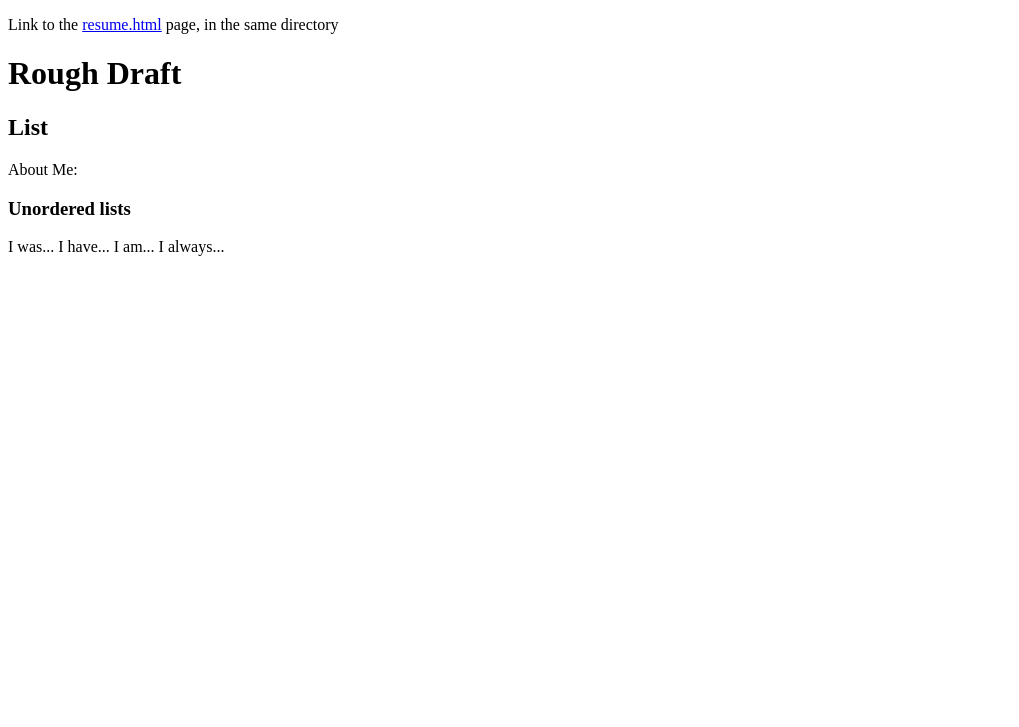
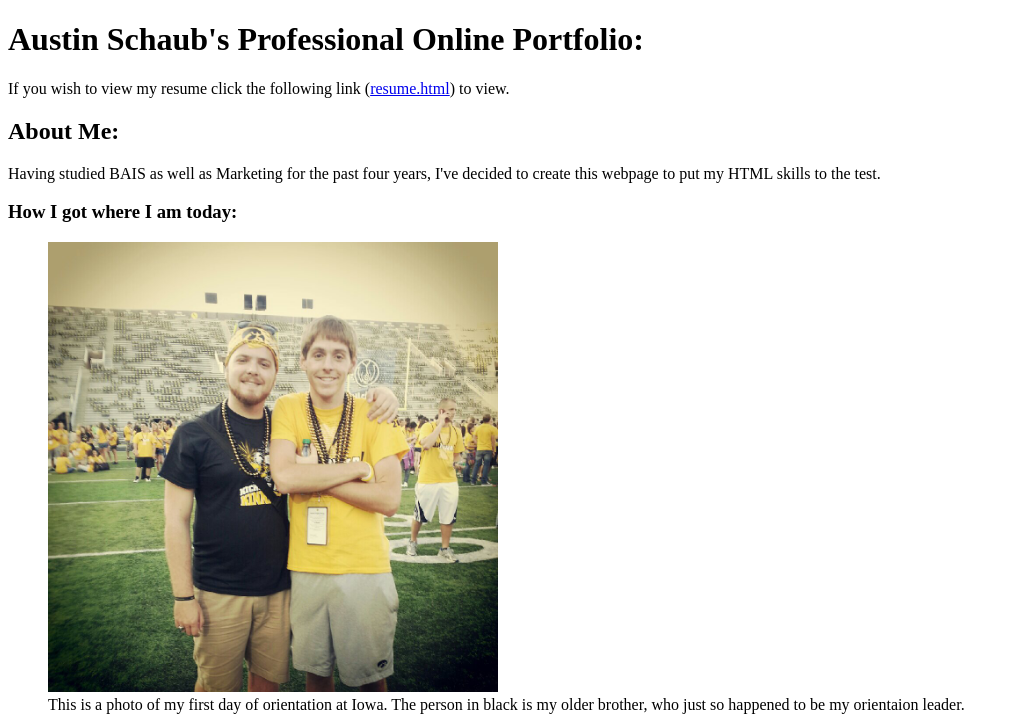
Before and after one commit to austinschaub/Web-Site-Design, a plain HTML site: page index.html in a window 1280 px wide. Shown: the top 727 px of the page, without its empty margins (0-1019 px from the left). Drawn offline with Linux system fonts and the light colour scheme.

Commit message:
Added images, one HTML list within resume, added content in About me section

```diff
--- a/index.html
+++ b/index.html
@@ -6,16 +6,32 @@
   </head>
   <body>
 
-   <p>Link to the <a href="resume.html" title="link to resume page in same directory">resume.html</a> page, in the same directory</p>
 
-    <h1>Rough Draft</h1>
-    <h2>List</h2>
-    <p>About Me:</p>
-    <h3>Unordered lists</h3>
-    I was...
-	I have...
-	I am...
-	I always...
+    <h1>Austin Schaub's Professional Online Portfolio:</h1>
+
+
+	<p>If you wish to view my resume click the following link (<a href="resume.html" title="link to resume page in same directory">resume.html</a>) to view.</p>
+
+
+    <h2>About Me:</h2>
+    <p>Having studied BAIS as well as Marketing for the past four years, I've decided to create this webpage to put my HTML skills to the test. </p>
+
+   <h3>How I got where I am today:</h3>
+
+    <figure>
+		<img src="first.jpg" alt="A Picture of my first Day at Iowa with my older brother" style="width450px;height:450px;">
+		<figcaption>This is a photo of my first day of orientation at Iowa. The person in black is my older brother, who just so happened to be my orientaion leader.</figcaption>
+	</figure>
+
+
+
+	<figure>
+		<img src="football.jpg" alt="A Picture of my first Day at Iowa with my older brother" style="width450px;height:350px;">
+		<figcaption>I'm grateful that Iowa gave me so many opportunities to take adventures. Whether it's through athletics, academics, or the many activities you offer, there were always things, places, and ideas to explore!</figcaption>
+	</figure>
+
+
+
   </body>
 
 
```
Also changed, not shown: resume.html (+4 -4 lines), first.jpg (added), football.jpg (added).
